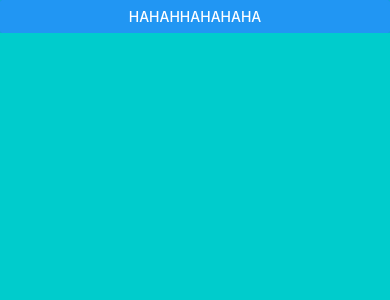
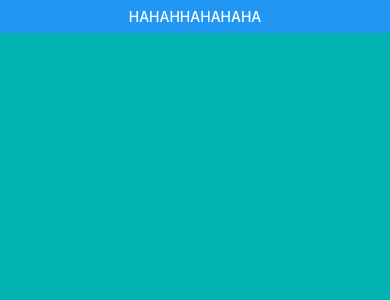
Before and after one commit to liangyulinSysu/RNComponents, a React Native app: screen / in a window 390 px wide. Both pictures are taken after a click on the button "CLICK ME". Shown: the top 300 px of the page. Built offline with nearby package versions, Linux system fonts and the light colour scheme.

Commit message:
Adding a background cover view in Modal View

```diff
--- a/App.js
+++ b/App.js
@@ -6,7 +6,7 @@
 
 import React, { Component } from 'react';
 import { View, Button, Modal } from 'react-native';
-import ModalView from './src/ModalView';
+import ModalView from './src/Components/ModalView';
 
 class App extends Component {
   constructor(props) {
@@ -29,9 +29,7 @@ class App extends Component {
           style={{width: 100, height: 100}}
           supportClickClose
         >
-          <View style={{flex: 1, backgroundColor: 'rgba(0,0,0,0.2)'}}>
-            <Button title="hahahhahahaha" />
-          </View>
+          <Button title="hahahhahahaha" onPress={() => alert("hehe")}/>
         </ModalView>
       );
     }
--- a/src/ModalView.js
+++ b/src/Components/ModalView.js
@@ -4,6 +4,9 @@ import { View, Modal, TouchWithoutFeedback, TouchableWithoutFeedback } from 'rea
 export default class ModalView extends Component {
     static defaultProps = {
         visible: true,
+        backgroundColor: 'rgba(0, 0, 0, 0.3)',
+        supportClickClose: true,
+        animationType: 'fade',
     }
 
     constructor(props) {
@@ -27,7 +30,14 @@ export default class ModalView extends Component {
     }
 
     _renderModal = () => {
-        const { transparent, animationType, supportClickClose, children, style } = this.props;
+        const {
+            transparent,
+            animationType,
+            supportClickClose,
+            children,
+            style,
+            backgroundColor
+        } = this.props;
 
         if(this.state.visible) {
             return (
@@ -36,12 +46,16 @@ export default class ModalView extends Component {
                     transparent={transparent}
                     animationType={animationType}
                     style={style}
+                    {...this.props}
                 >
                     <TouchableWithoutFeedback
                         onPress={this._onHiddenModal.bind(this)}
                         disabled={!supportClickClose}
                     >
-                        {children}
+                        <View style={{ backgroundColor: backgroundColor, flex: 1}}>
+
+                                {children}
+                        </View>
                     </TouchableWithoutFeedback>
                 </Modal>
             );
```
